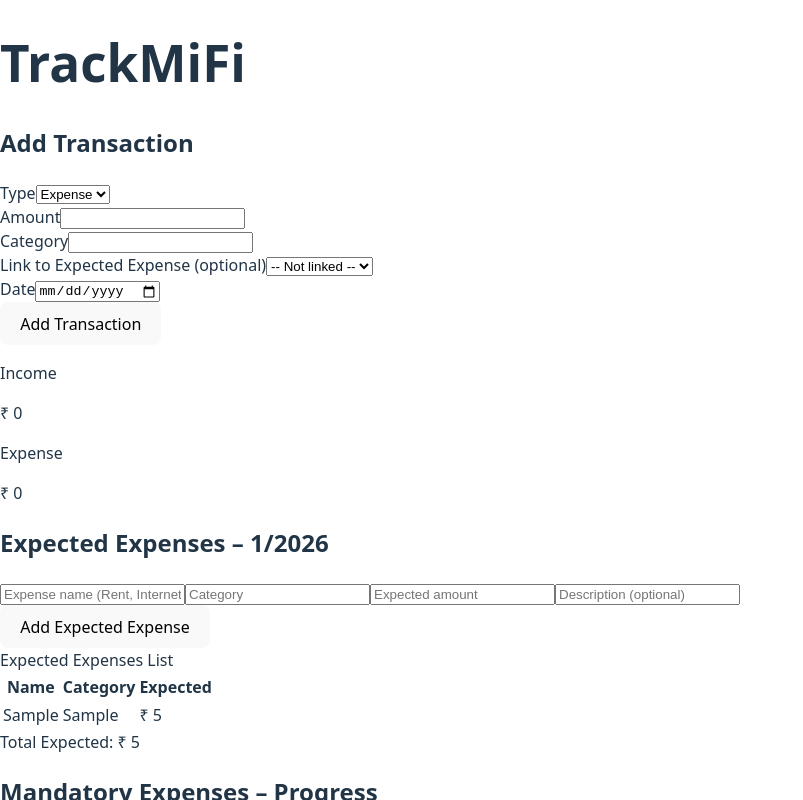
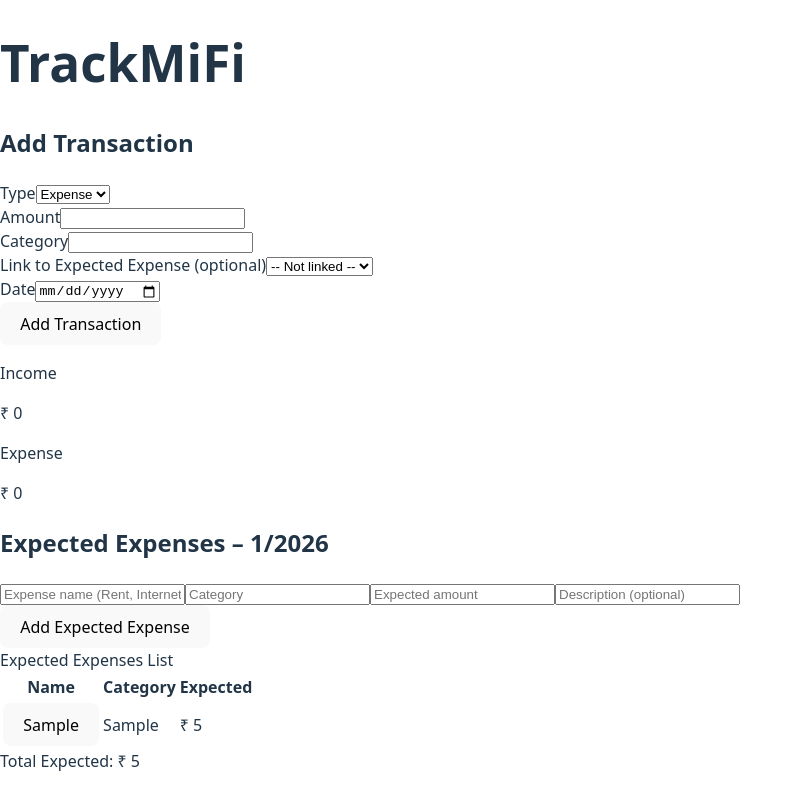
Before and after one commit to prabuparamashivam/TrackMiFi, a React (Vite) app in the folder TrackMiFi/: page / in a window 1280 px wide. Both pictures are taken after typing "Sample", "Sample", "5", "Sample" into the empty fields and a click on the button "Add Expected Expense". Shown: the top 800 px of the page, without its empty margins (0-803 px from the left). Built offline with nearby package versions, Linux system fonts and the light colour scheme.

Commit message:
edit expected expense v2

```diff
--- a/TrackMiFi/src/features/expectedExpenses/ExpectedExpensesDashboard.jsx
+++ b/TrackMiFi/src/features/expectedExpenses/ExpectedExpensesDashboard.jsx
@@ -81,13 +81,8 @@ export default function ExpectedExpensesDashboard() {
             <tbody>
               {progressData.map((item) => (
                 <tr key={item.id} className="border-t">
-                  <td className="p-2">
-                    <button
-                      onClick={() => startEdit(item)}
-                      className="text-blue-600 underline"
-                    >
-                      {item.name}
-                    </button>
+                  <td className="p-2 text-right">
+                     {item.name}
                   </td>
                   <td className="p-2 text-right">
                     ₹ {item.expectedAmount}
--- a/TrackMiFi/src/features/expectedExpenses/ExpectedExpensesPage.jsx
+++ b/TrackMiFi/src/features/expectedExpenses/ExpectedExpensesPage.jsx
@@ -19,6 +19,7 @@ export default function ExpectedExpensesPage() {
   const [category, setCategory] = useState('')
   const [expectedAmount, setExpectedAmount] = useState('')
   const [description, setDescription] = useState('')
+  const { startEdit } = useExpectedExpenses()
 
 
   useEffect(() => {
@@ -174,7 +175,17 @@ export default function ExpectedExpensesPage() {
             <tbody>
               {expectedExpenses.map((item) => (
                 <tr key={item.id} className="border-t">
-                  <td className="p-2">{item.name}</td>
+
+                <td className="p-2">
+                    <button
+                      onClick={() => startEdit(item)}
+                      className="text-blue-600 underline"
+                    >
+                      {item.name}
+                    </button>
+                  </td>
+
+
                   <td className="p-2">{item.category}</td>
                   <td className="p-2 text-right">
                     ₹ {item.expectedAmount}
```
